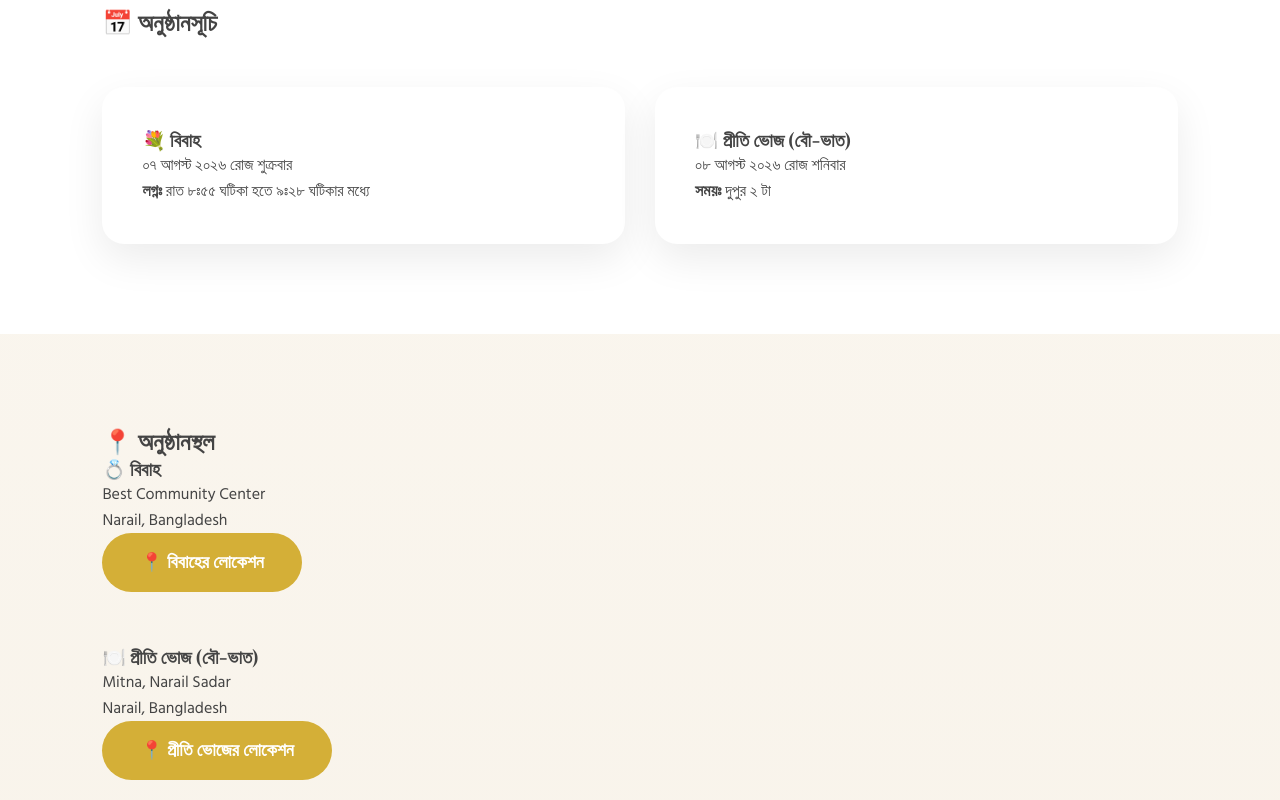
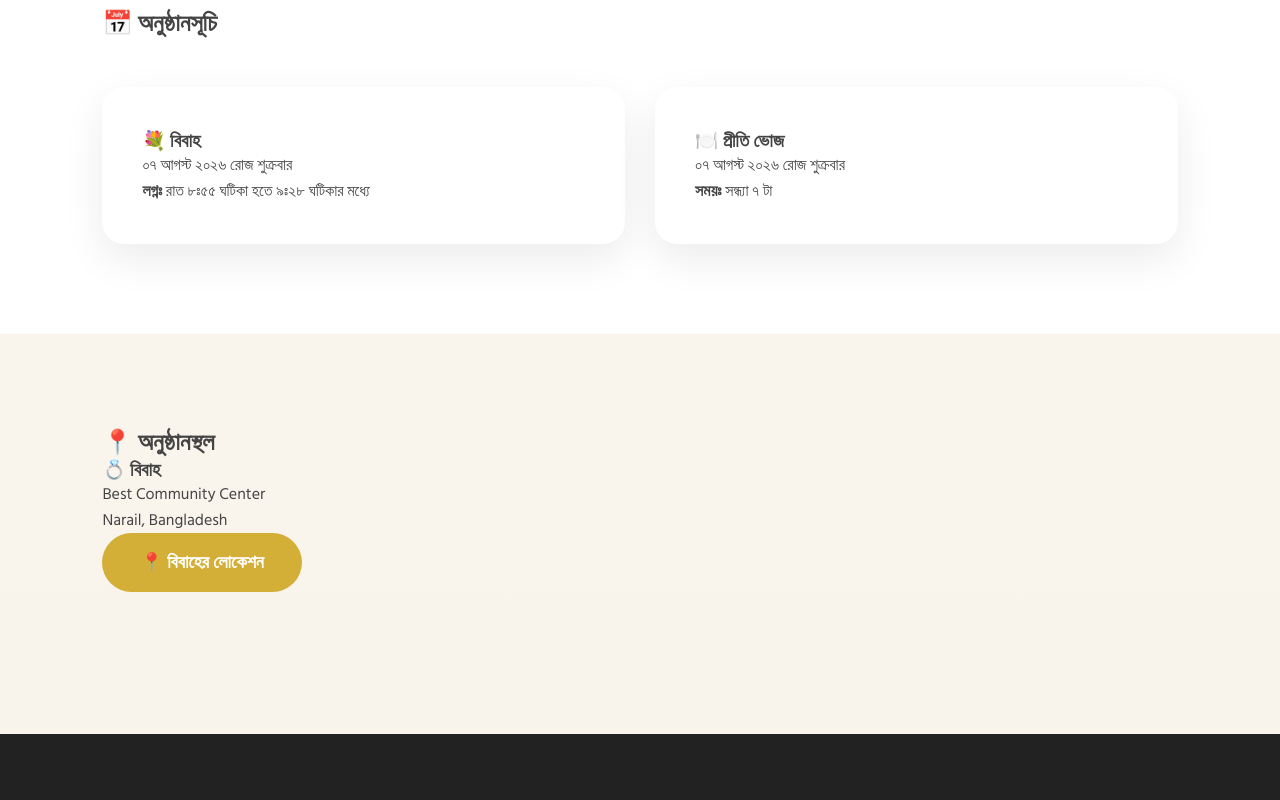
Before and after one commit to sabuj-biswas-1/wedding-invitation1, a plain HTML site: page index.html in a window 1280 px wide. Shown: the part 2180-2980 px from the top of the page. Drawn offline with nearby package versions, Linux system fonts and the light colour scheme.

Commit message:
index.html

```diff
--- a/index.html
+++ b/index.html
@@ -86,7 +86,7 @@
          alt="Invitation Card 1"
          class="invite-card">
 
-    <img src="images/invitation2.jpg"
+    <img src="images/invitation3.jpg"
          alt="Invitation Card 2"
          class="invite-card">
 </div>
@@ -105,7 +105,7 @@
 
             <h3>💐 বিবাহ</h3>
 
-            <p>০৭ আগস্ট ২০২৬ রোজ শুক্রবার</p>
+            <p> ০৭ আগস্ট ২০২৬ রোজ শুক্রবার</p>
 
             <p><strong>লগ্নঃ</strong> রাত ৮ঃ৫৫ ঘটিকা হতে ৯ঃ২৮ ঘটিকার মধ্যে </p>
 
@@ -113,10 +113,10 @@
 
         <div class="card">
 
-            <h3>🍽️ প্রীতি ভোজ (বৌ-ভাত) </h3>
+            <h3>🍽️ প্রীতি ভোজ </h3>
 
-            <p>০৮ আগস্ট ২০২৬ রোজ শনিবার</p>
-            <p><strong>সময়ঃ</strong> দুপুর ২ টা</p>
+            <p> ০৭ আগস্ট ২০২৬ রোজ শুক্রবার</p>
+            <p><strong>সময়ঃ</strong> সন্ধ্যা ৭ টা</p>
 
         </div>
 
@@ -152,20 +152,6 @@
     <br><br>
 
     <!-- Reception Location -->
-    <div class="venue-card">
-
-        <h3>🍽️ প্রীতি ভোজ (বৌ-ভাত)</h3>
-
-        <p>
-            Mitna, Narail Sadar<br>
-            Narail, Bangladesh
-        </p>
-
-        <a class="btn"
-           href="https://maps.app.goo.gl/vpwu13S8jX1BJGyK8"
-           target="_blank">
-            📍 প্রীতি ভোজের লোকেশন
-        </a>
 
     </div>
 
```
